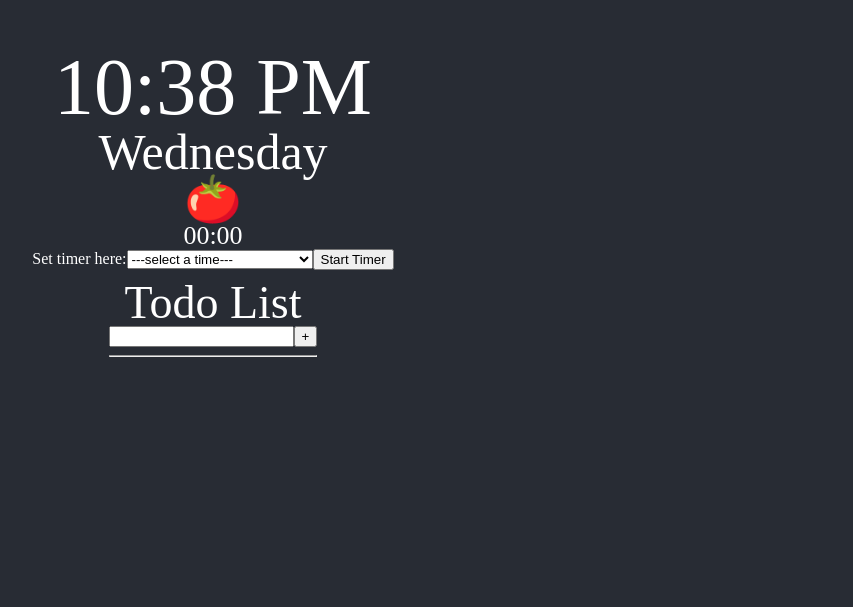
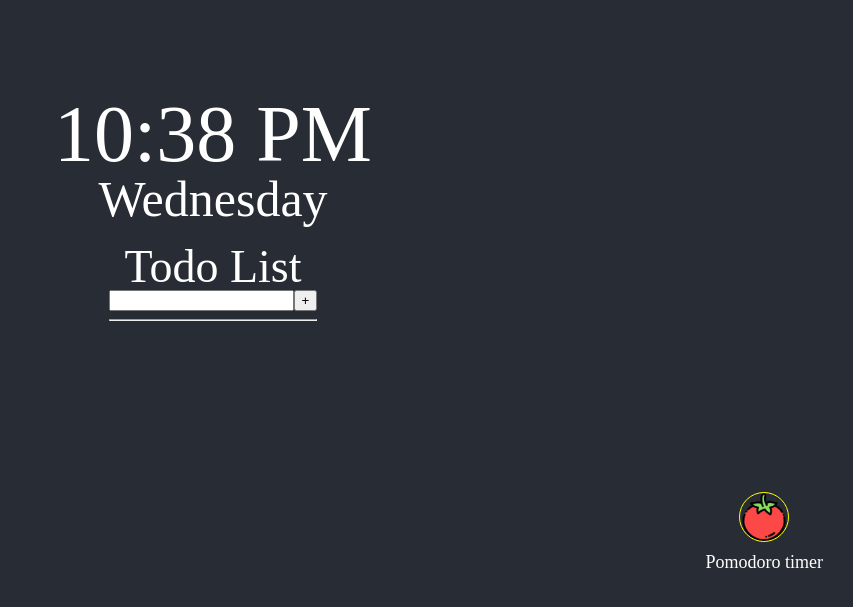
Before and after one commit to yingmo55/Todo-List, a React (Create React App) app: page / in a window 1280 px wide. Shown: the part 189-796 px from the top of the page, without its empty margins (427-1280 px from the left). Built offline with nearby package versions, Linux system fonts and the light colour scheme.

Commit message:
Add icon for timer.
- Add icon for toggle timer setting (not functional yet)
- Add icon image
- Add style for icon
- Remove Timer Component in App.js
- Adjust App.css for margins between components

```diff
--- a/src/App.css
+++ b/src/App.css
@@ -25,7 +25,7 @@ p, a, span {
 }
 
 /* Add margin between elements */
-.currentTime + .timer + .todoList {
+div + div {
   margin: 10px 0;
 }
 
--- a/src/App.js
+++ b/src/App.js
@@ -2,14 +2,15 @@ import './App.css';
 import Todo from './Components/TodoList/Todo/Todo';
 import Timer from './Components/Pomodoro/Timer/Timer';
 import CurrentTime from './Components/CurrentTime/CurrentTime';
+import TomatoButton from './Components/Pomodoro/TomatoButton/TomatoButton';
 
 function App() {
   return (
     <div className="App">
         <div className='fadingAnimation'></div>
         <CurrentTime className='currentTime' />
-        <Timer className='timer' />
         <Todo className='todoList' />
+        <TomatoButton className='tomatoTimer' />
     </div>
   );
 }
--- /dev/null
+++ b/src/Components/Pomodoro/TomatoButton/TomatoButton.css
@@ -0,0 +1,28 @@
+.tomatoTimer {
+    position: fixed;
+    bottom: 0;
+    right: 0;
+    margin: 30px;
+}
+
+#timerIcon + p {
+    margin: 10px 0;
+}
+
+#timerIcon {
+    border: 1px solid yellow;
+    background: center / contain no-repeat url('./tomato.png');
+    height: 50px;
+    width: 50px;
+    border-radius: 25px;
+    transition: all 400ms ease-in-out 100ms;
+}
+
+#timerIcon:hover {
+    cursor: pointer;
+    transform: scale(1.2);
+}
+
+.tomatoTimer > p {
+    font-size: calc(10px + 1vmin);
+}
--- /dev/null
+++ b/src/Components/Pomodoro/TomatoButton/TomatoButton.js
@@ -0,0 +1,19 @@
+import React, {useState} from "react";
+import './TomatoButton.css';
+
+function TomatoButton(props) {
+
+const [timerPopup, setTimerPopup] = useState(false);
+
+    return (
+    <div className={props.className} >
+        <button id='timerIcon'> </button>
+        <p>Pomodoro timer</p>
+    </div>)
+
+}
+
+export default TomatoButton;
+
+ //Attribution for icon
+ //<a href="https://www.flaticon.com/free-icons/tomato" title="tomato icons">Tomato icons created by Freepik - Flaticon</a>
```
Also changed, not shown: src/Components/Pomodoro/TomatoButton/tomato.png (added).
